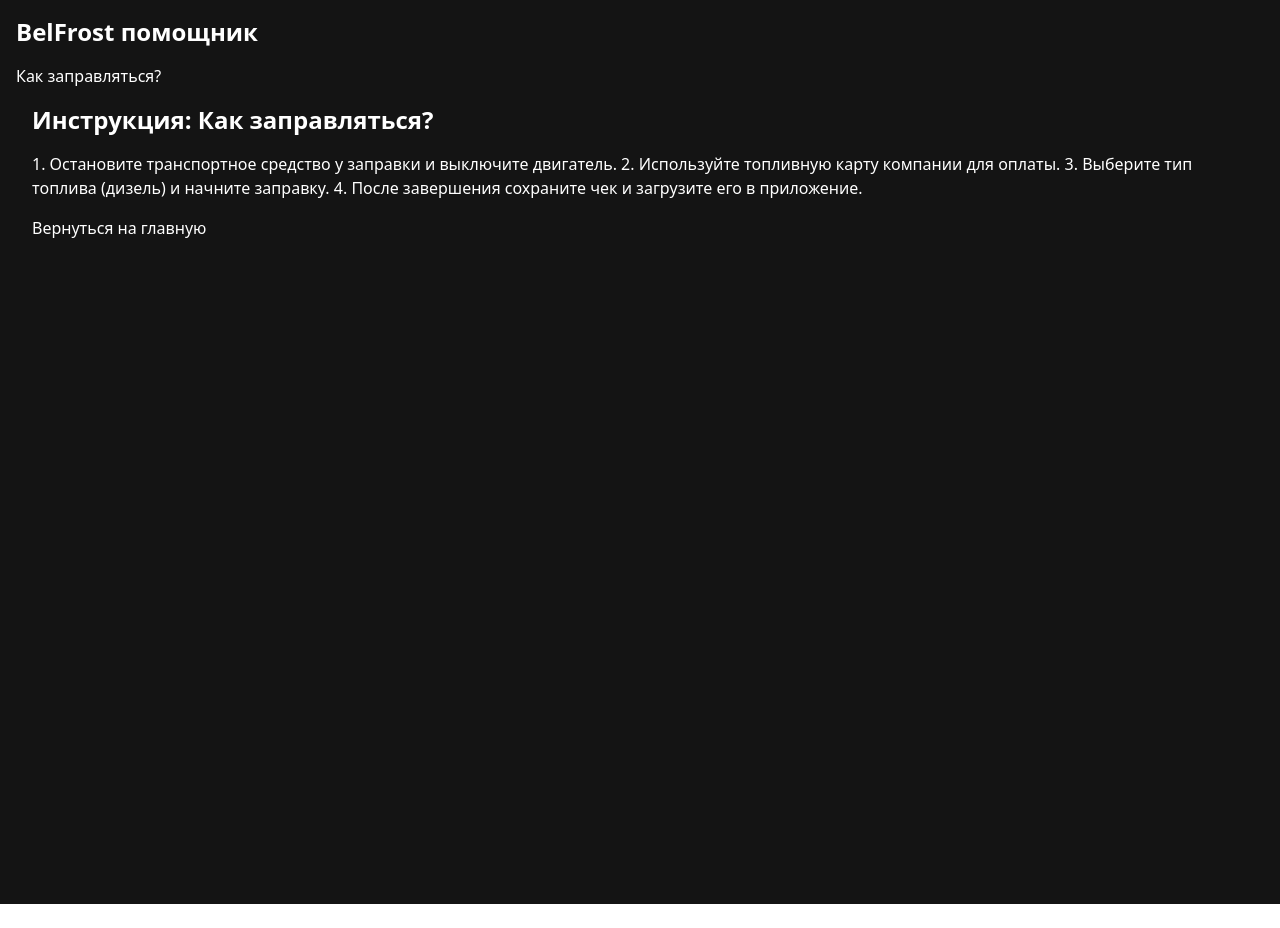
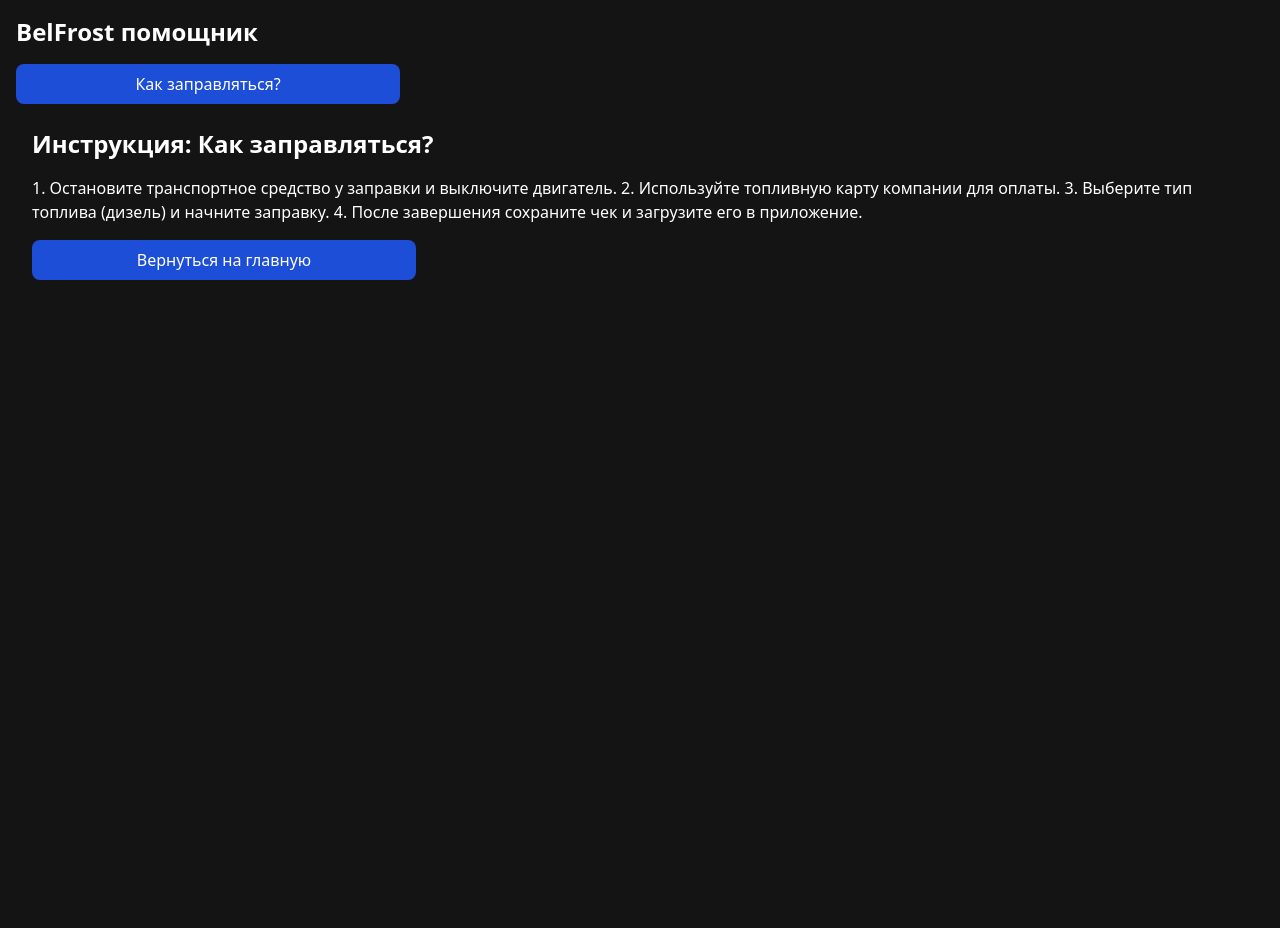
Before and after one commit to ew-mhlnk/bf-helper, a React (Create React App) app in the folder frontend/: page /fuel-instruction in a window 1280 px wide. Before the commit the page ends 904 px from the top, so only its background shows below. Built offline with nearby package versions, Linux system fonts and the light colour scheme.

Commit message:
Reverted to Tailwind button styles

```diff
--- a/frontend/src/App.css
+++ b/frontend/src/App.css
@@ -40,18 +40,3 @@
     transform: rotate(360deg);
   }
 }
-
-.custom-button {
-  width: 100%;
-  max-width: 24rem;
-  height: 2.5rem;
-  text-align: center;
-  border-radius: 0.5rem;
-  transition: background-opacity 200ms ease;
-}
-
-@media (max-width: 640px) {
-  .custom-button {
-    max-width: 100%;
-  }
-}
--- a/frontend/src/App.tsx
+++ b/frontend/src/App.tsx
@@ -11,7 +11,7 @@
         <nav>
           <Link
             to="/fuel-instruction"
-            className="custom-button bg-[var(--Miscellaneous-Keyboards-Emoji-+-Mic,#222b59)] bg-opacity-60 text-white hover:bg-opacity-80 active:bg-opacity-100"
+            className="bg-blue-700 w-full max-w-[24rem] h-10 text-white py-2 mb-2 rounded-lg block text-center hover:bg-blue-800 active:bg-blue-900 transition duration-200"
           >
             Как заправляться?
           </Link>
--- a/frontend/src/FuelInstructionPage.tsx
+++ b/frontend/src/FuelInstructionPage.tsx
@@ -13,7 +13,7 @@
       </p>
       <Link
         to="/"
-        className="custom-button bg-[var(--Miscellaneous-Keyboards-Emoji-+-Mic,#222b59)] bg-opacity-60 text-white hover:bg-opacity-80 active:bg-opacity-100"
+        className="bg-blue-700 w-full max-w-[24rem] h-10 text-white py-2 mb-2 rounded-lg block text-center hover:bg-blue-800 active:bg-blue-900 transition duration-200"
       >
         Вернуться на главную
       </Link>
```
